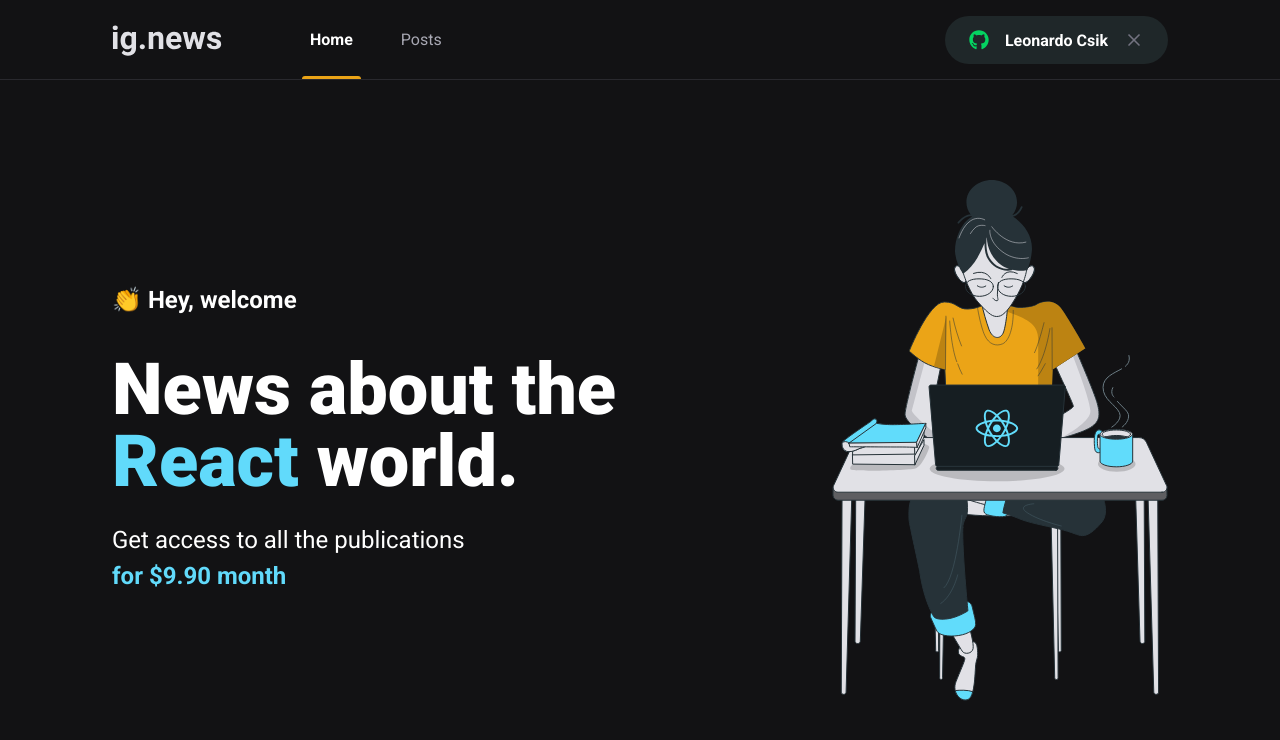
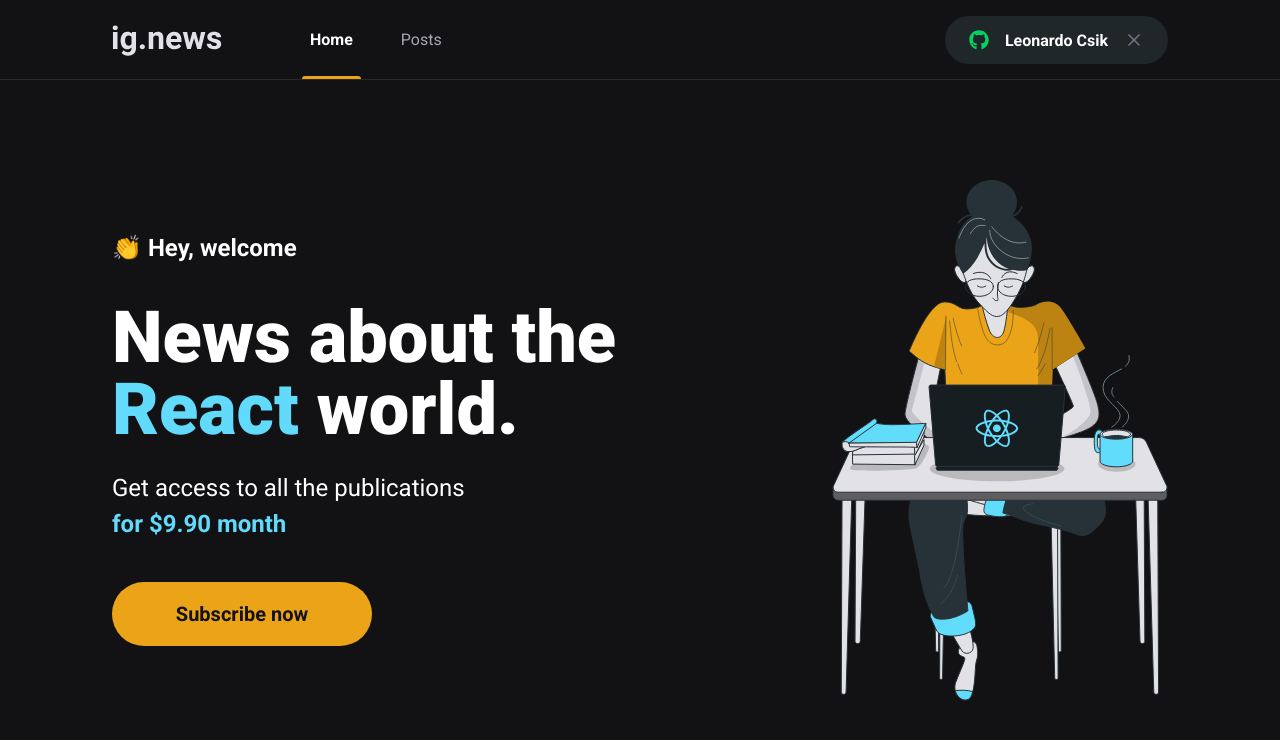
Before and after one commit to LeoCPeres/ig.news, a Next.js app: page / in a window 1280 px wide. Shown: the top 740 px of the page. Built offline with nearby package versions, Linux system fonts and the light colour scheme.

Commit message:
SubscribeButton

```diff
--- /dev/null
+++ b/src/components/SubscribeButton/index.tsx
@@ -0,0 +1,7 @@
+import styles from './styles.module.scss';
+
+export function SubscribeButton() {
+  return (
+    <button type="button" className={styles.subscribeButton}>Subscribe now</button>
+  )
+}
--- /dev/null
+++ b/src/components/SubscribeButton/styles.module.scss
@@ -0,0 +1,23 @@
+.subscribeButton {
+  height: 4rem;
+  width: 260px;
+
+  border: 0;
+  border-radius: 2rem;
+
+  background: var(--yellow-500);
+  color: var(--gray-900);
+
+  font-size: 1.25rem;
+  font-weight: bold;
+
+  display: flex;
+  align-items: center;
+  justify-content: center;
+
+  transition: filter 0.2s;
+
+  &:hover{
+    filter: brightness(0.8);
+  }
+}
--- a/src/pages/home.module.scss
+++ b/src/pages/home.module.scss
@@ -38,4 +38,8 @@
       font-weight: bold;
     }
   }
+
+  button {
+    margin-top: 2.5rem;
+  }
 }
--- a/src/pages/index.tsx
+++ b/src/pages/index.tsx
@@ -1,4 +1,5 @@
 import Head from "next/head";
+import { SubscribeButton } from "../components/SubscribeButton";
 import styles from './home.module.scss';
 
 export default function Home() {
@@ -15,6 +16,8 @@
           <p>Get access to all the publications <br />
             <span>for $9.90 month</span>
           </p>
+
+          <SubscribeButton />
         </section>
         <img src="/images/avatar.svg" alt="Girl coding" />
 
```
